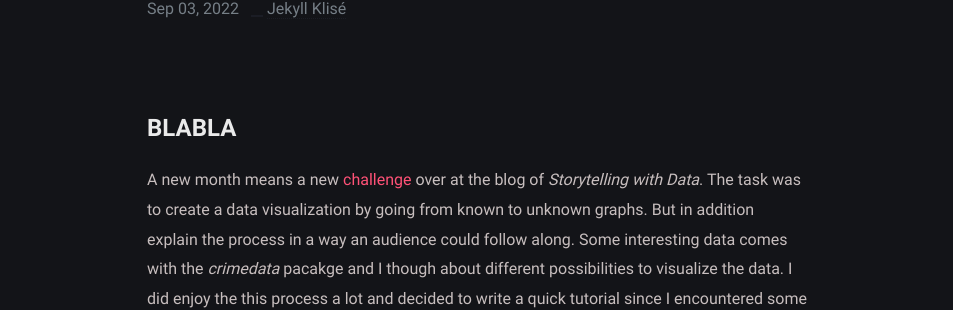
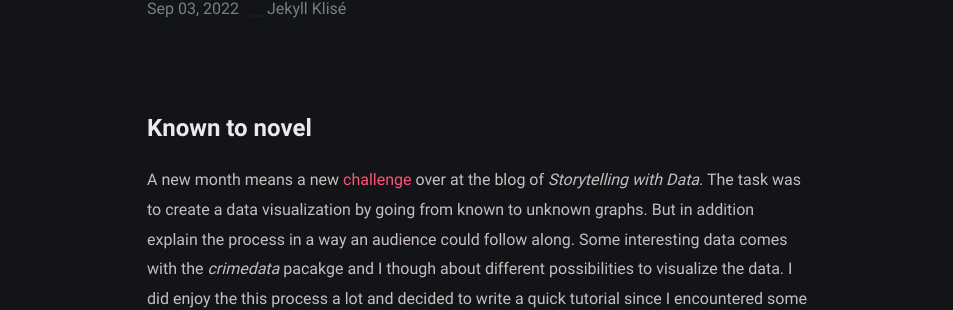
Before and after one commit to seb1458/seb1458.github.io, a Jekyll site: the page built from _posts/220903-SWD/2022-09-03-swdTutorial.md, in a window 1280 px wide. Shown: the part 262-572 px from the top of the page, without its empty margins (163-1116 px from the left). Built offline with Jekyll 4.4.1, drawn with Linux system fonts in a browser that asks for light colours.

Commit message:
Update 2022-09-03-swdTutorial.md

```diff
--- a/_posts/220903-SWD/2022-09-03-swdTutorial.md
+++ b/_posts/220903-SWD/2022-09-03-swdTutorial.md
@@ -5,7 +5,7 @@ author: Seba
 categories: [ R, Visualization, Maps ]
 ---
 
-# BLABLA
+# Known to novel
 
 A new month means a new [challenge](https://community.storytellingwithdata.com/challenges/sep-2022-known-to-novel) over at the blog of *Storytelling with Data*.
 The task was to create a data visualization by going from known to unknown graphs. But in addition explain the process in a way an audience could follow along.
```
